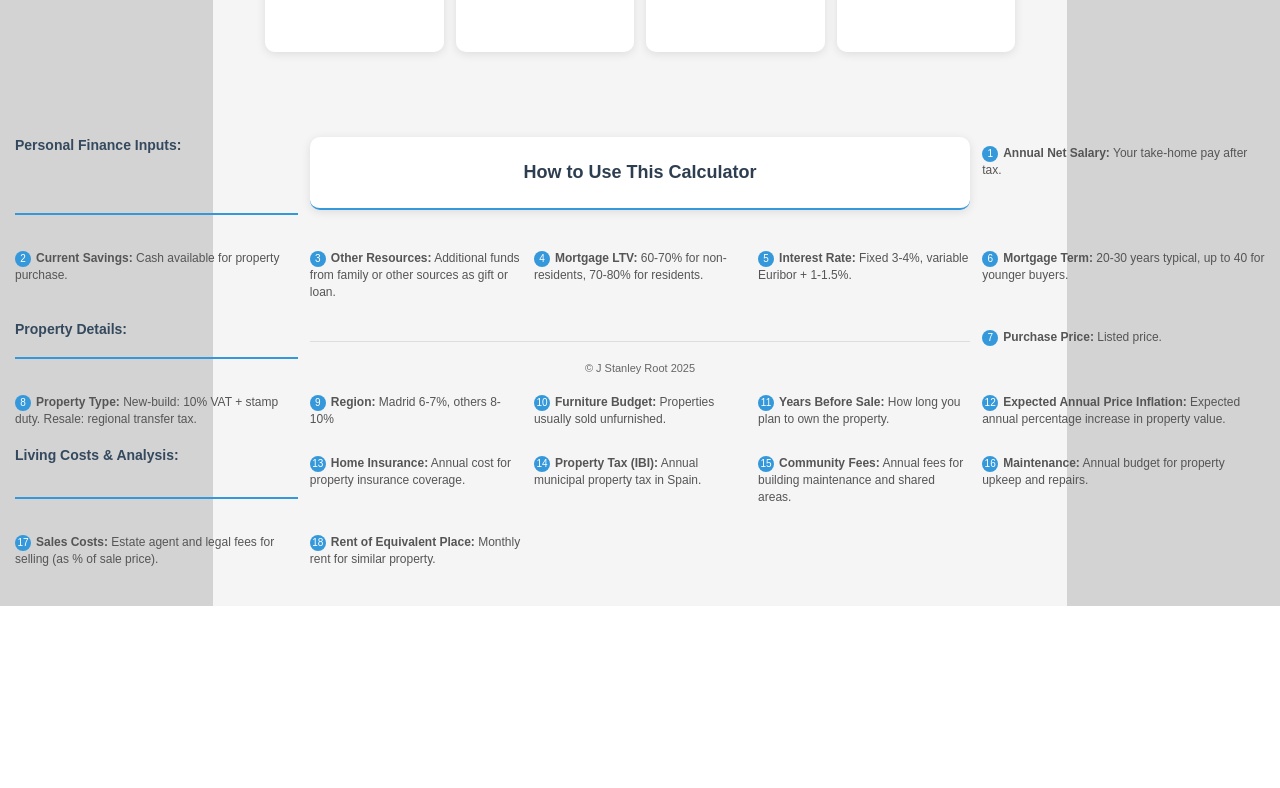
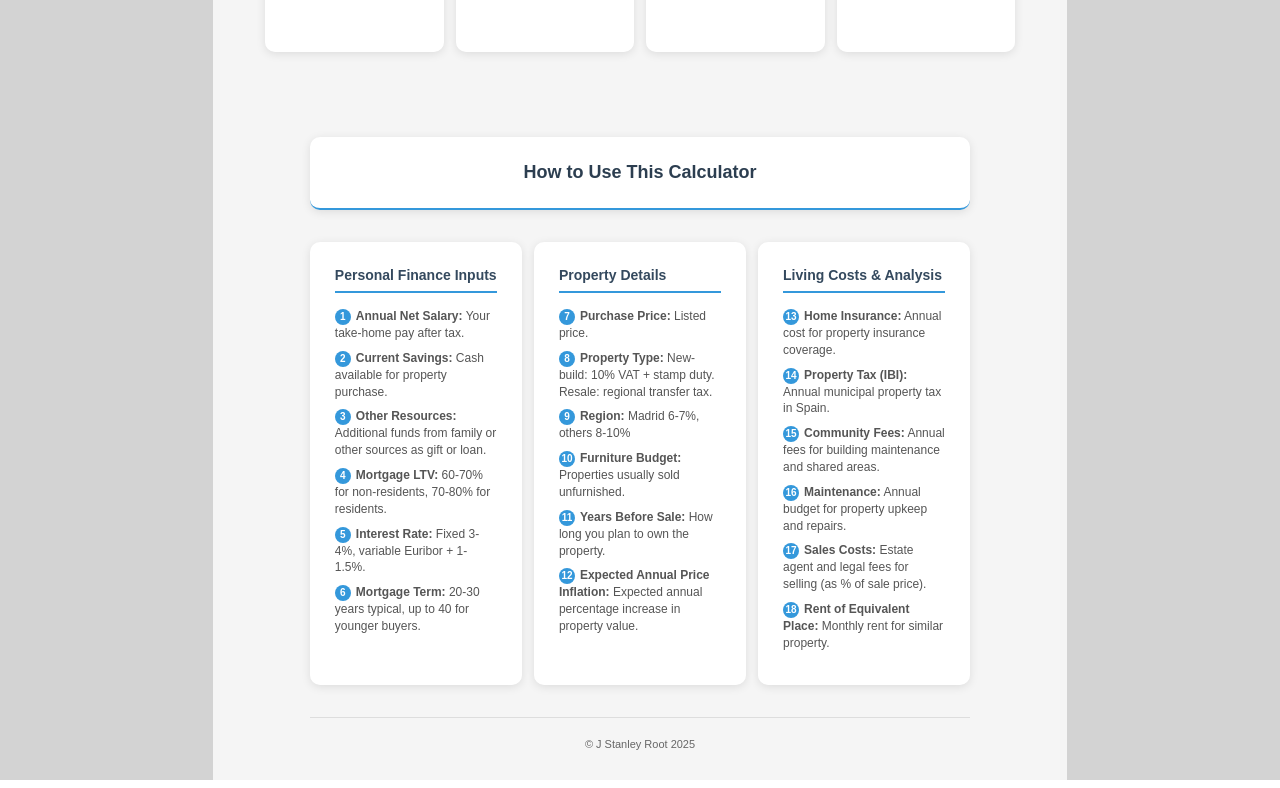
Before and after one commit to jstanleyroot/Madrid-Github, a plain HTML site: page index.html in a window 1280 px wide. Shown: the part 1795-2583 px from the top of the page. Before the commit the page ends 2409 px from the top, so only its background shows below. Drawn offline with Linux system fonts and the light colour scheme.

Commit message:
Update index.html

```diff
--- a/index.html
+++ b/index.html
@@ -366,45 +366,57 @@
             </div>
         </div>
 
-        <!-- Instructions Section (moved to bottom) -->
+        <!-- Instructions Section - 3 columns aligned with input sections above -->
         <div class="instructions">
             <h2>How to Use This Calculator</h2>
 
-            <h3>Personal Finance Inputs:</h3>
+            <div class="column-1">
+                <h3>Personal Finance Inputs</h3>
 
-            <p><span style="background: #3498db; color: white; border-radius: 50%; width: 16px; height: 16px; display: inline-flex; align-items: center; justify-content: center; font-size: 10px; margin-right: 5px;">1</span><strong>Annual Net Salary:</strong> Your take-home pay after tax.</p>
+                <p><span class="label-number">1</span><strong>Annual Net Salary:</strong> Your take-home pay after tax.</p>
 
-            <p><span style="background: #3498db; color: white; border-radius: 50%; width: 16px; height: 16px; display: inline-flex; align-items: center; justify-content: center; font-size: 10px; margin-right: 5px;">2</span><strong>Current Savings:</strong> Cash available for property purchase.</p>
+                <p><span class="label-number">2</span><strong>Current Savings:</strong> Cash available for property purchase.</p>
 
-            <p><span style="background: #3498db; color: white; border-radius: 50%; width: 16px; height: 16px; display: inline-flex; align-items: center; justify-content: center; font-size: 10px; margin-right: 5px;">3</span><strong>Other Resources:</strong> Additional funds from family or other sources as gift or loan.</p>
+                <p><span class="label-number">3</span><strong>Other Resources:</strong> Additional funds from family or other sources as gift or loan.</p>
 
-            <p><span style="background: #3498db; color: white; border-radius: 50%; width: 16px; height: 16px; display: inline-flex; align-items: center; justify-content: center; font-size: 10px; margin-right: 5px;">4</span><strong>Mortgage LTV:</strong> 60-70% for non-residents, 70-80% for residents.</p>
+                <p><span class="label-number">4</span><strong>Mortgage LTV:</strong> 60-70% for non-residents, 70-80% for residents.</p>
 
-            <p><span style="background: #3498db; color: white; border-radius: 50%; width: 16px; height: 16px; display: inline-flex; align-items: center; justify-content: center; font-size: 10px; margin-right: 5px;">5</span><strong>Interest Rate:</strong> Fixed 3-4%, variable Euribor + 1-1.5%.</p>
+                <p><span class="label-number">5</span><strong>Interest Rate:</strong> Fixed 3-4%, variable Euribor + 1-1.5%.</p>
 
-            <p><span style="background: #3498db; color: white; border-radius: 50%; width: 16px; height: 16px; display: inline-flex; align-items: center; justify-content: center; font-size: 10px; margin-right: 5px;">6</span><strong>Mortgage Term:</strong> 20-30 years typical, up to 40 for younger buyers.</p>
+                <p><span class="label-number">6</span><strong>Mortgage Term:</strong> 20-30 years typical, up to 40 for younger buyers.</p>
+            </div>
 
-            <h3>Property Details:</h3>
+            <div class="column-2">
+                <h3>Property Details</h3>
 
-            <p><span style="background: #3498db; color: white; border-radius: 50%; width: 16px; height: 16px; display: inline-flex; align-items: center; justify-content: center; font-size: 10px; margin-right: 5px;">7</span><strong>Purchase Price:</strong> Listed price.</p>
+                <p><span class="label-number">7</span><strong>Purchase Price:</strong> Listed price.</p>
 
-            <p><span style="background: #3498db; color: white; border-radius: 50%; width: 16px; height: 16px; display: inline-flex; align-items: center; justify-content: center; font-size: 10px; margin-right: 5px;">8</span><strong>Property Type:</strong> New-build: 10% VAT + stamp duty. Resale: regional transfer tax.</p>
+                <p><span class="label-number">8</span><strong>Property Type:</strong> New-build: 10% VAT + stamp duty. Resale: regional transfer tax.</p>
 
-            <p><span style="background: #3498db; color: white; border-radius: 50%; width: 16px; height: 16px; display: inline-flex; align-items: center; justify-content: center; font-size: 10px; margin-right: 5px;">9</span><strong>Region:</strong> Madrid 6-7%, others 8-10%</p>
+                <p><span class="label-number">9</span><strong>Region:</strong> Madrid 6-7%, others 8-10%</p>
 
-            <p><span style="background: #3498db; color: white; border-radius: 50%; width: 16px; height: 16px; display: inline-flex; align-items: center; justify-content: center; font-size: 10px; margin-right: 5px;">10</span><strong>Furniture Budget:</strong> Properties usually sold unfurnished.</p>
+                <p><span class="label-number">10</span><strong>Furniture Budget:</strong> Properties usually sold unfurnished.</p>
 
-            <p><span style="background: #3498db; color: white; border-radius: 50%; width: 16px; height: 16px; display: inline-flex; align-items: center; justify-content: center; font-size: 10px; margin-right: 5px;">11</span><strong>Years Before Sale:</strong> How long you plan to own the property.</p>
+                <p><span class="label-number">11</span><strong>Years Before Sale:</strong> How long you plan to own the property.</p>
 
-            <p><span style="background: #3498db; color: white; border-radius: 50%; width: 16px; height: 16px; display: inline-flex; align-items: center; justify-content: center; font-size: 10px; margin-right: 5px;">12</span><strong>Expected Annual Price Inflation:</strong> Expected annual percentage increase in property value.</p>
+                <p><span class="label-number">12</span><strong>Expected Annual Price Inflation:</strong> Expected annual percentage increase in property value.</p>
+            </div>
 
-            <h3>Living Costs & Analysis:</h3>
-            <p><span style="background: #3498db; color: white; border-radius: 50%; width: 16px; height: 16px; display: inline-flex; align-items: center; justify-content: center; font-size: 10px; margin-right: 5px;">13</span><strong>Home Insurance:</strong> Annual cost for property insurance coverage.</p>
-            <p><span style="background: #3498db; color: white; border-radius: 50%; width: 16px; height: 16px; display: inline-flex; align-items: center; justify-content: center; font-size: 10px; margin-right: 5px;">14</span><strong>Property Tax (IBI):</strong> Annual municipal property tax in Spain.</p>
-            <p><span style="background: #3498db; color: white; border-radius: 50%; width: 16px; height: 16px; display: inline-flex; align-items: center; justify-content: center; font-size: 10px; margin-right: 5px;">15</span><strong>Community Fees:</strong> Annual fees for building maintenance and shared areas.</p>
-            <p><span style="background: #3498db; color: white; border-radius: 50%; width: 16px; height: 16px; display: inline-flex; align-items: center; justify-content: center; font-size: 10px; margin-right: 5px;">16</span><strong>Maintenance:</strong> Annual budget for property upkeep and repairs.</p>
-            <p><span style="background: #3498db; color: white; border-radius: 50%; width: 16px; height: 16px; display: inline-flex; align-items: center; justify-content: center; font-size: 10px; margin-right: 5px;">17</span><strong>Sales Costs:</strong> Estate agent and legal fees for selling (as % of sale price).</p>
-            <p><span style="background: #3498db; color: white; border-radius: 50%; width: 16px; height: 16px; display: inline-flex; align-items: center; justify-content: center; font-size: 10px; margin-right: 5px;">18</span><strong>Rent of Equivalent Place:</strong> Monthly rent for similar property.</p>
+            <div class="column-3">
+                <h3>Living Costs & Analysis</h3>
+
+                <p><span class="label-number">13</span><strong>Home Insurance:</strong> Annual cost for property insurance coverage.</p>
+
+                <p><span class="label-number">14</span><strong>Property Tax (IBI):</strong> Annual municipal property tax in Spain.</p>
+
+                <p><span class="label-number">15</span><strong>Community Fees:</strong> Annual fees for building maintenance and shared areas.</p>
+
+                <p><span class="label-number">16</span><strong>Maintenance:</strong> Annual budget for property upkeep and repairs.</p>
+
+                <p><span class="label-number">17</span><strong>Sales Costs:</strong> Estate agent and legal fees for selling (as % of sale price).</p>
+
+                <p><span class="label-number">18</span><strong>Rent of Equivalent Place:</strong> Monthly rent for similar property.</p>
+            </div>
 
             <div class="copyright">
                 © J Stanley Root 2025
```
